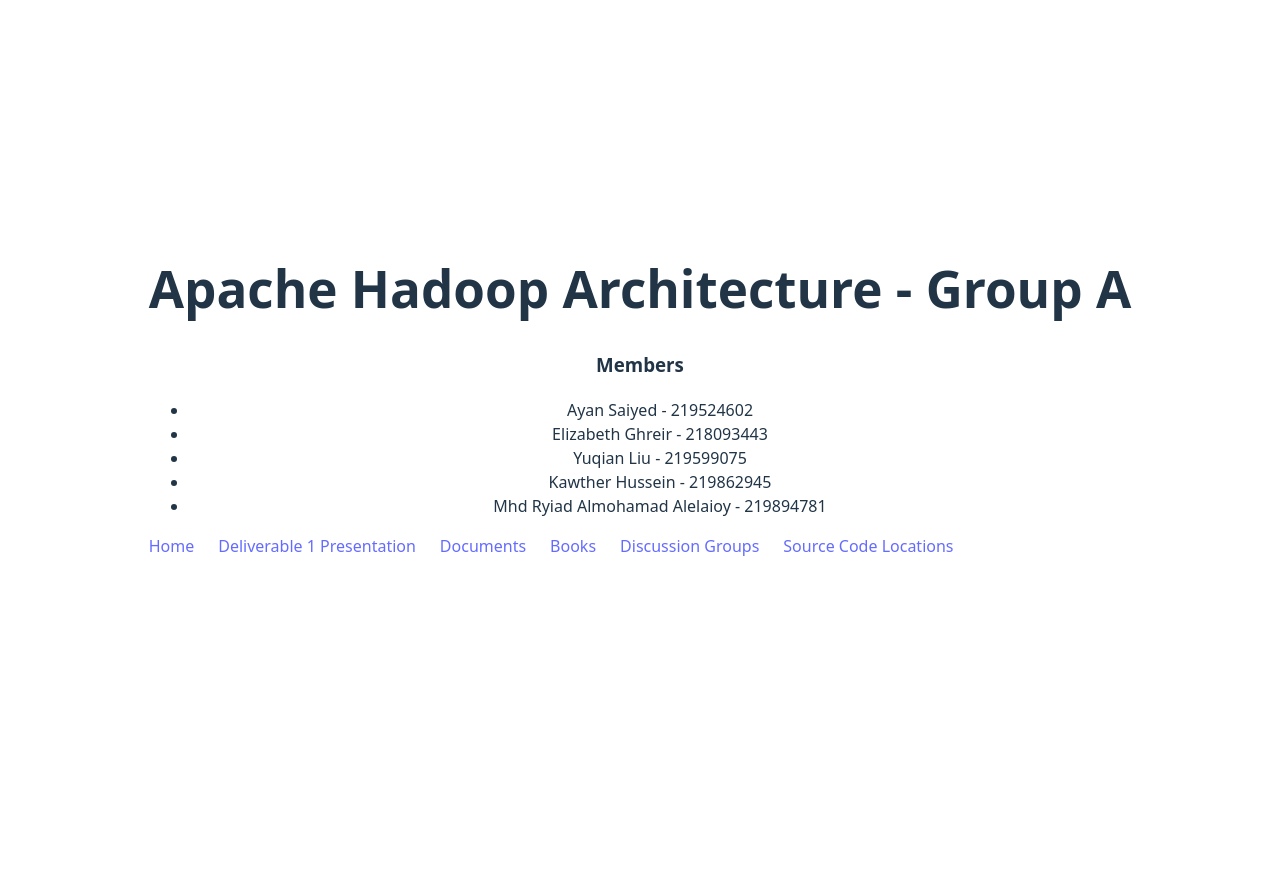
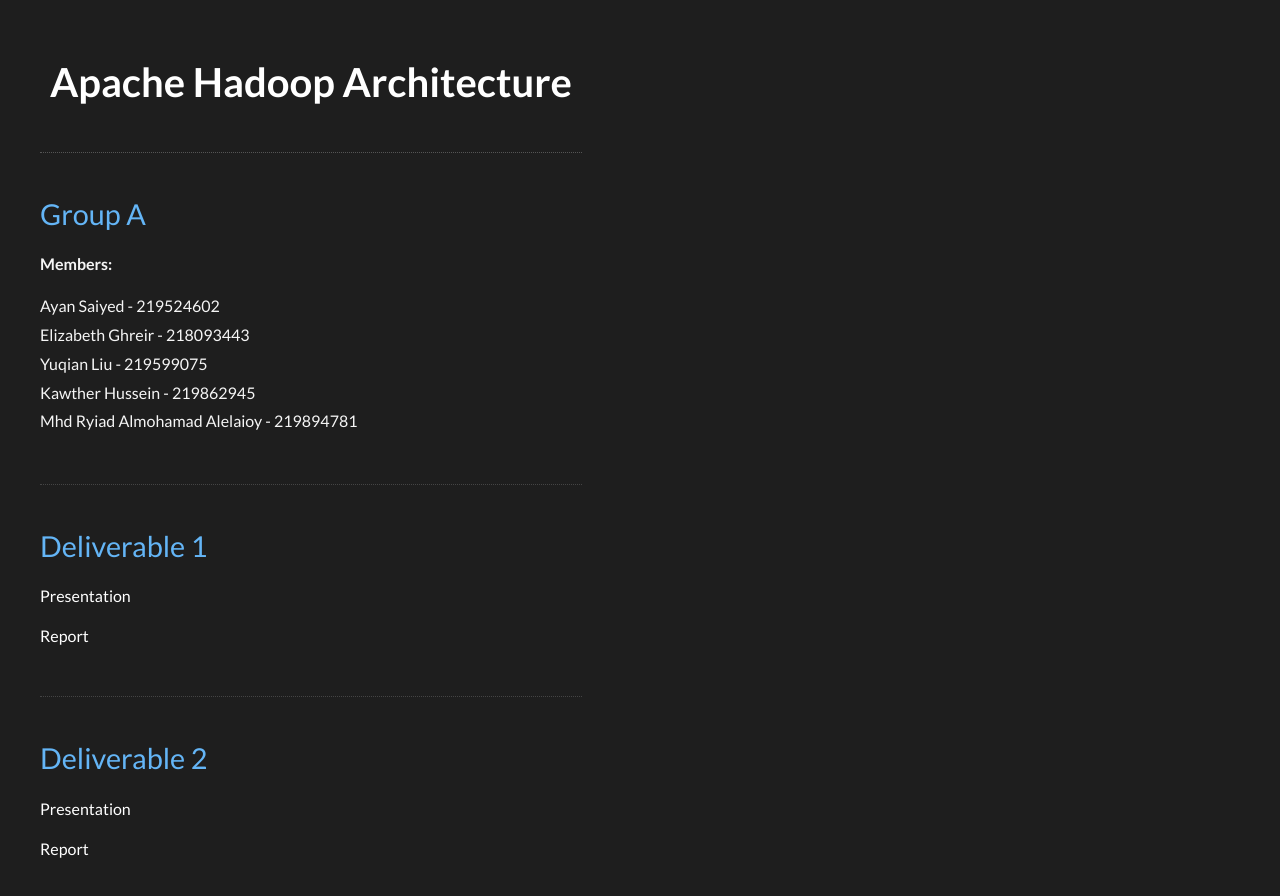
Before and after one commit to ElizabethGhreir/ElizabethGhreir.github.io, a React (Vite) app in the folder ApacheHadoopArchitecture/: page / in a window 1280 px wide. Shown: the top 896 px of the page. Before the commit the page ends 800 px from the top, so only its background shows below. Built offline with nearby package versions, Linux system fonts and the light colour scheme.

Commit message:
updated UI

```diff
--- a/ApacheHadoopArchitecture/src/App.css
+++ b/ApacheHadoopArchitecture/src/App.css
@@ -1,42 +1,56 @@
-#root {
-  max-width: 1280px;
-  margin: 0 auto;
-  padding: 2rem;
-  text-align: center;
+@import url('https://fonts.googleapis.com/css2?family=Lato:wght@300;400;700&display=swap');
+
+body {
+  margin: 0;
+  font-family: 'Lato', Arial, sans-serif;
+  background-color: #1e1e1e;
+  color: #f5f5f5;
 }
 
-.logo {
-  height: 6em;
-  padding: 1.5em;
-  will-change: filter;
-  transition: filter 300ms;
-}
-.logo:hover {
-  filter: drop-shadow(0 0 2em #646cffaa);
-}
-.logo.react:hover {
-  filter: drop-shadow(0 0 2em #61dafbaa);
+.container {
+  width: 90%;
+  max-width: 1440px;
+  margin: 60px auto;
+  padding: 0 40px;
 }
 
-@keyframes logo-spin {
-  from {
-    transform: rotate(0deg);
-  }
-  to {
-    transform: rotate(360deg);
-  }
+h1 {
+  font-size: 2.5rem;
+  text-align: center;
+  margin-bottom: 2%;
+  font-weight: 700;
+  border-bottom: 1px dotted #555;
+  padding-bottom: 3rem;
+  color: #ffffff;
 }
 
-@media (prefers-reduced-motion: no-preference) {
-  a:nth-of-type(2) .logo {
-    animation: logo-spin infinite 20s linear;
-  }
+h2 {
+  font-size: 1.8rem;
+  font-weight: 400;
+  color: #64b5f6; /* subtle blue */
+  margin-top: 2.5rem;
+  margin-bottom: 1rem;
 }
 
-.card {
-  padding: 2em;
+ul {
+  list-style: none;
+  padding-left: 0;
+  line-height: 1.8;
+  margin-top: 0.5rem;
 }
 
-.read-the-docs {
-  color: #888;
+section {
+  position: relative;
+  border-bottom: 1px dotted #444;
+  padding-bottom: 2rem;
 }
+
+.deliverable a {
+  color: #ffffff;
+  text-decoration: none;
+}
+
+.deliverable a:hover {
+  color: #64b5f6;
+  text-decoration: underline;
+}
--- a/ApacheHadoopArchitecture/src/App.jsx
+++ b/ApacheHadoopArchitecture/src/App.jsx
@@ -2,10 +2,12 @@ import "./App.css";
 
 function App() {
   return (
-    <>
-      <header>
-        <h1>Apache Hadoop Architecture - Group A</h1>
-        <h3>Members</h3>
+    <main className="container">
+      <h1>Apache Hadoop Architecture</h1>
+
+      <section className="group">
+        <h2>Group A</h2>
+        <p><strong>Members:</strong></p>
         <ul>
           <li>Ayan Saiyed - 219524602</li>
           <li>Elizabeth Ghreir - 218093443</li>
@@ -13,37 +15,22 @@ function App() {
           <li>Kawther Hussein - 219862945</li>
           <li>Mhd Ryiad Almohamad Alelaioy - 219894781</li>
         </ul>
-        <nav>
-          <ul
-            style={{
-              display: "flex",
-              listStyle: "none",
-              gap: "1.5rem",
-              padding: 0,
-            }}
-          >
-            <li>
-              <a href="">Home</a>
-            </li>
-            <li>
-              <a href="https://docs.google.com/presentation/d/1qRyzY7-mWz3ZqF0fqglUA3hc0tuYwHXMAR4Rq3E8VkU/edit?usp=sharing">Deliverable 1 Presentation</a>
-            </li>
-            <li>
-              <a href="#documents">Documents</a>
-            </li>
-            <li>
-              <a href="#books">Books</a>
-            </li>
-            <li>
-              <a href="#discussion-groups">Discussion Groups</a>
-            </li>
-            <li>
-              <a href="#source-code">Source Code Locations</a>
-            </li>
-          </ul>
-        </nav>
-      </header>
-    </>
+      </section>
+
+      <section className="deliverable">
+        <h2>Deliverable 1</h2>
+        <p><a href="https://docs.google.com/presentation/d/1qRyzY7-mWz3ZqF0fqglUA3hc0tuYwHXMAR4Rq3E8VkU/edit?usp=sharing">Presentation</a></p>
+        <p><a href="#">Report</a></p>
+      </section>
+
+      <section className="deliverable">
+        <h2>Deliverable 2</h2>
+        <p><a href="#">Presentation</a></p>
+        <p><a href="#">Report</a></p>
+      </section>
+
+
+    </main>
   );
 }
 
```
Also changed, not shown: 1 other file (tests, documents, lock files or other folders).
